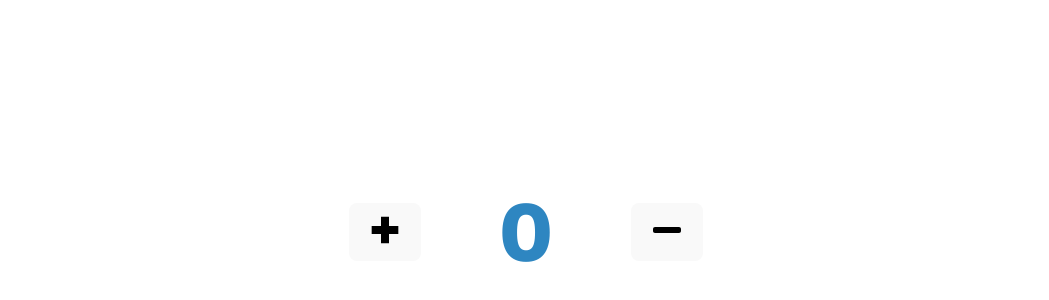
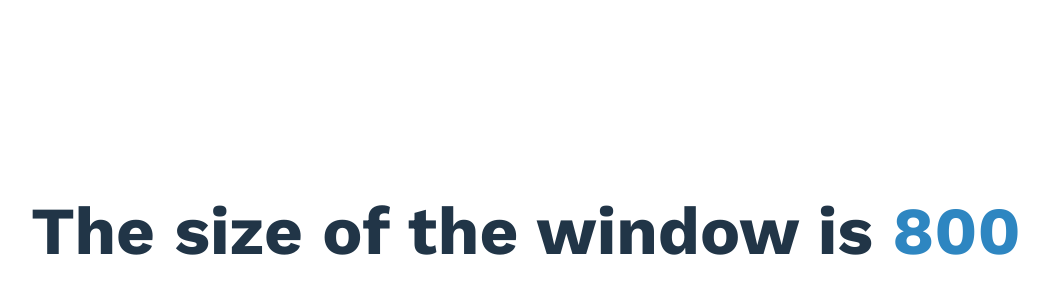
Before and after one commit to SteadFast02/React-Hooks-Playlist, a React (Vite) app: page / in a window 1280 px wide. Shown: the part 168-468 px from the top of the page, without its empty margins (114-1163 px from the left). Built offline with nearby package versions, Linux system fonts and the light colour scheme.

Commit message:
useEffect hook real time example

```diff
--- a/src/App.jsx
+++ b/src/App.jsx
@@ -1,4 +1,5 @@
 // import ClearUp from "./components/useeffect/ClearnUp";
+import ClearUp from "./components/useeffect/ClearnUp";
 import UseEffect from "./components/useeffect/UseEffect";
 import ReducerHook from "./components/usereducer/ReducerHook";
 import UseState from "./components/usestate/UseState";
@@ -14,7 +15,8 @@ const App = () => {
   // return <ReducerHook />;
   // return <UseState />;
   // return <UseStateObject />;
-  return <UseEffect />;
+  // return <UseEffect />;
+  return <ClearUp />;
 };
 
 export default App;
```
